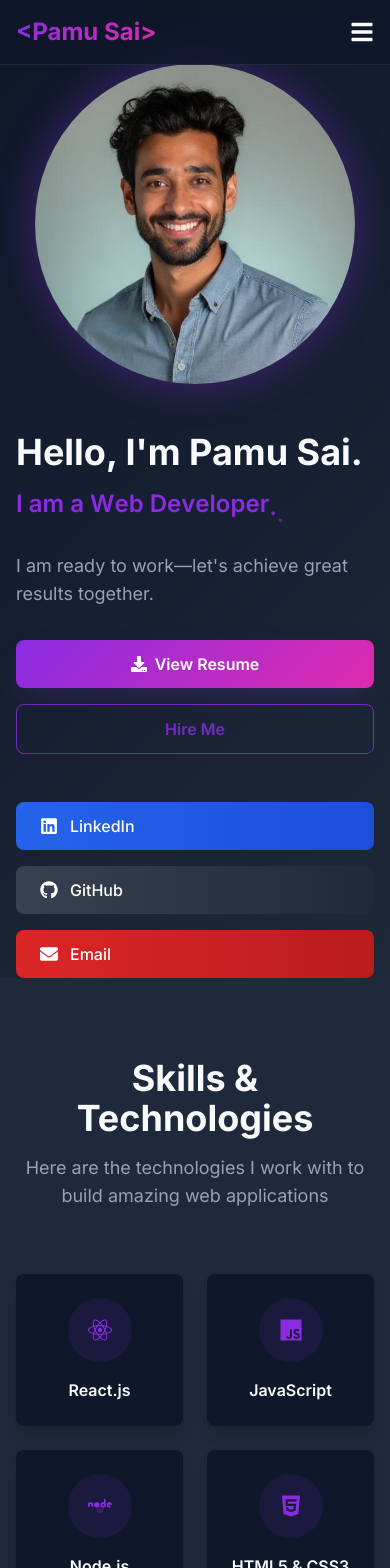
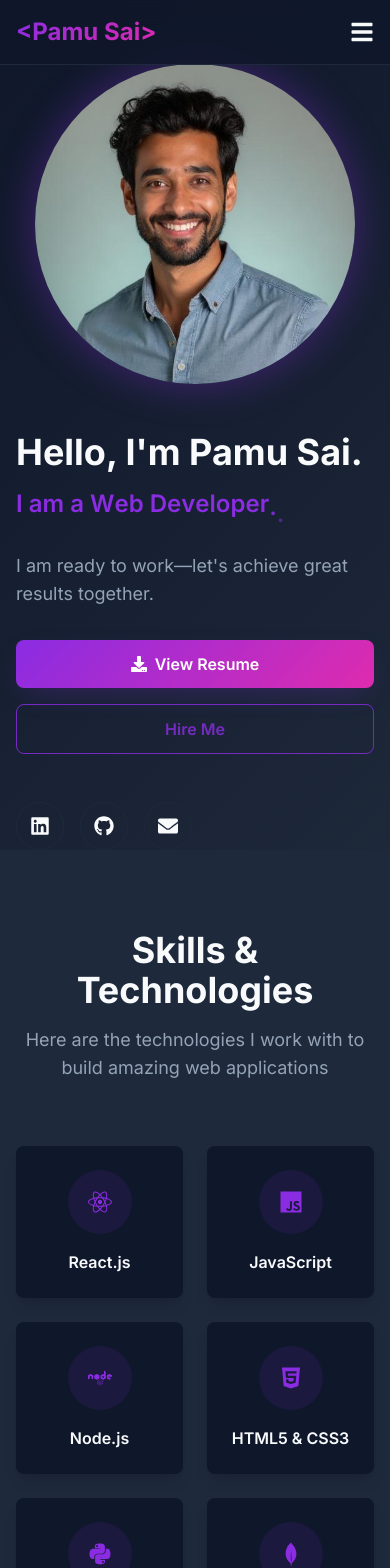
Before and after one commit to pamusai04/pamu-sai-portfolio-craft, a React (Vite) app: page / in a window 390 px wide. Shown: the top 1568 px of the page. Built offline with nearby package versions, Linux system fonts and the light colour scheme.

Commit message:
Refactor social icons and follow section
- Updated home page social icons to circular shapes with hover background color.
- Removed text labels from social icons.
- Modified the follow section to display only icons, with email and phone number links at the bottom.

```diff
--- a/src/pages/Index.tsx
+++ b/src/pages/Index.tsx
@@ -298,9 +298,9 @@ const Index = () => {
                 </motion.button>
               </motion.div>
 
-              {/* Social Buttons */}
+              {/* Social Icons */}
               <motion.div
-                className="flex flex-col sm:flex-row gap-4"
+                className="flex gap-4"
                 initial={{ opacity: 0 }}
                 animate={{ opacity: 1 }}
                 transition={{ delay: 0.9 }}
@@ -309,34 +309,31 @@ const Index = () => {
                   href="https://linkedin.com/in/pamu-sai"
                   target="_blank"
                   rel="noopener noreferrer"
-                  className="flex items-center gap-3 bg-gradient-to-r from-blue-600 to-blue-700 hover:from-blue-700 hover:to-blue-800 text-white px-6 py-3 rounded-lg transition-all duration-300 hover:scale-105 hover:shadow-lg"
-                  whileHover={{ scale: 1.05 }}
+                  className="w-12 h-12 flex items-center justify-center text-foreground hover:text-primary hover:bg-primary/10 rounded-full transition-all duration-300 border border-border hover:border-primary"
+                  whileHover={{ scale: 1.1 }}
                   whileTap={{ scale: 0.95 }}
                 >
-                  <FaLinkedin className="text-lg" />
-                  <span className="font-medium">LinkedIn</span>
+                  <FaLinkedin className="text-xl" />
                 </motion.a>
 
                 <motion.a
                   href="https://github.com/pamu-sai"
                   target="_blank"
                   rel="noopener noreferrer"
-                  className="flex items-center gap-3 bg-gradient-to-r from-gray-700 to-gray-800 hover:from-gray-800 hover:to-gray-900 text-white px-6 py-3 rounded-lg transition-all duration-300 hover:scale-105 hover:shadow-lg"
-                  whileHover={{ scale: 1.05 }}
+                  className="w-12 h-12 flex items-center justify-center text-foreground hover:text-primary hover:bg-primary/10 rounded-full transition-all duration-300 border border-border hover:border-primary"
+                  whileHover={{ scale: 1.1 }}
                   whileTap={{ scale: 0.95 }}
                 >
-                  <FaGithub className="text-lg" />
-                  <span className="font-medium">GitHub</span>
+                  <FaGithub className="text-xl" />
                 </motion.a>
 
                 <motion.a
                   href="mailto:pai04102003@gmail.com"
-                  className="flex items-center gap-3 bg-gradient-to-r from-red-600 to-red-700 hover:from-red-700 hover:to-red-800 text-white px-6 py-3 rounded-lg transition-all duration-300 hover:scale-105 hover:shadow-lg"
-                  whileHover={{ scale: 1.05 }}
+                  className="w-12 h-12 flex items-center justify-center text-foreground hover:text-primary hover:bg-primary/10 rounded-full transition-all duration-300 border border-border hover:border-primary"
+                  whileHover={{ scale: 1.1 }}
                   whileTap={{ scale: 0.95 }}
                 >
-                  <FaEnvelope className="text-lg" />
-                  <span className="font-medium">Email</span>
+                  <FaEnvelope className="text-xl" />
                 </motion.a>
               </motion.div>
             </motion.div>
@@ -570,85 +567,54 @@ const Index = () => {
             </p>
           </motion.div>
 
-          <div className="max-w-4xl mx-auto">
-            <div className="grid md:grid-cols-3 gap-6">
-              {/* Email */}
-              <motion.div
-                className="group bg-background p-6 rounded-xl border border-border hover:border-primary hover:shadow-lg transition-all duration-300"
+          <div className="flex justify-center gap-8">
+            {/* LinkedIn Icon */}
+            <motion.a
+              href="https://linkedin.com/in/pamu-sai"
+              target="_blank"
+              rel="noopener noreferrer"
+              className="group"
               initial={{ opacity: 0, y: 20 }}
               whileInView={{ opacity: 1, y: 0 }}
               viewport={{ once: true }}
               whileHover={{ y: -5 }}
             >
-                <div className="flex flex-col items-center text-center space-y-3">
-                  <div className="p-3 bg-primary/10 rounded-full group-hover:bg-primary/20 transition-colors">
-                    <FaEnvelope className="text-2xl text-primary" />
+              <div className="w-16 h-16 flex items-center justify-center bg-primary/10 rounded-full group-hover:bg-primary/20 transition-colors duration-300">
+                <FaLinkedin className="text-3xl text-primary" />
               </div>
-                  <div>
-                    <p className="font-semibold text-lg">Email</p>
-                    <a
-                      href="mailto:pai04102003@gmail.com"
-                      className="text-muted-foreground hover:text-primary transition-colors text-sm"
-                    >
-                      pai04102003@gmail.com
-                    </a>
-                  </div>
-                </div>
-              </motion.div>
+            </motion.a>
 
-              {/* LinkedIn */}
-              <motion.div
-                className="group bg-background p-6 rounded-xl border border-border hover:border-primary hover:shadow-lg transition-all duration-300"
+            {/* GitHub Icon */}
+            <motion.a
+              href="https://github.com/pamu-sai"
+              target="_blank"
+              rel="noopener noreferrer"
+              className="group"
               initial={{ opacity: 0, y: 20 }}
               whileInView={{ opacity: 1, y: 0 }}
               viewport={{ once: true }}
               transition={{ delay: 0.1 }}
               whileHover={{ y: -5 }}
             >
-                <div className="flex flex-col items-center text-center space-y-3">
-                  <div className="p-3 bg-primary/10 rounded-full group-hover:bg-primary/20 transition-colors">
-                    <FaLinkedin className="text-2xl text-primary" />
+              <div className="w-16 h-16 flex items-center justify-center bg-primary/10 rounded-full group-hover:bg-primary/20 transition-colors duration-300">
+                <FaGithub className="text-3xl text-primary" />
               </div>
-                  <div>
-                    <p className="font-semibold text-lg">LinkedIn</p>
-                    <a
-                      href="https://linkedin.com/in/pamu-sai"
-                      target="_blank"
-                      rel="noopener noreferrer"
-                      className="text-muted-foreground hover:text-primary transition-colors text-sm"
-                    >
-                      Connect with me
-                    </a>
-                  </div>
-                </div>
-              </motion.div>
+            </motion.a>
 
-              {/* GitHub */}
-              <motion.div
-                className="group bg-background p-6 rounded-xl border border-border hover:border-primary hover:shadow-lg transition-all duration-300"
+            {/* Email Icon */}
+            <motion.a
+              href="mailto:pai04102003@gmail.com"
+              className="group"
               initial={{ opacity: 0, y: 20 }}
               whileInView={{ opacity: 1, y: 0 }}
               viewport={{ once: true }}
               transition={{ delay: 0.2 }}
               whileHover={{ y: -5 }}
             >
-                <div className="flex flex-col items-center text-center space-y-3">
-                  <div className="p-3 bg-primary/10 rounded-full group-hover:bg-primary/20 transition-colors">
-                    <FaGithub className="text-2xl text-primary" />
+              <div className="w-16 h-16 flex items-center justify-center bg-primary/10 rounded-full group-hover:bg-primary/20 transition-colors duration-300">
+                <FaEnvelope className="text-3xl text-primary" />
               </div>
-                  <div>
-                    <p className="font-semibold text-lg">GitHub</p>
-                    <a
-                      href="https://github.com/pamu-sai"
-                      target="_blank"
-                      rel="noopener noreferrer"
-                      className="text-muted-foreground hover:text-primary transition-colors text-sm"
-                    >
-                      View repositories
-                    </a>
-                  </div>
-                </div>
-              </motion.div>
+            </motion.a>
           </div>
 
           {/* Contact Info */}
@@ -680,7 +646,6 @@ const Index = () => {
               </div>
             </div>
           </motion.div>
-          </div>
         </div>
       </section>
 
```
Lines whose indentation alone changed are shown as unchanged.
